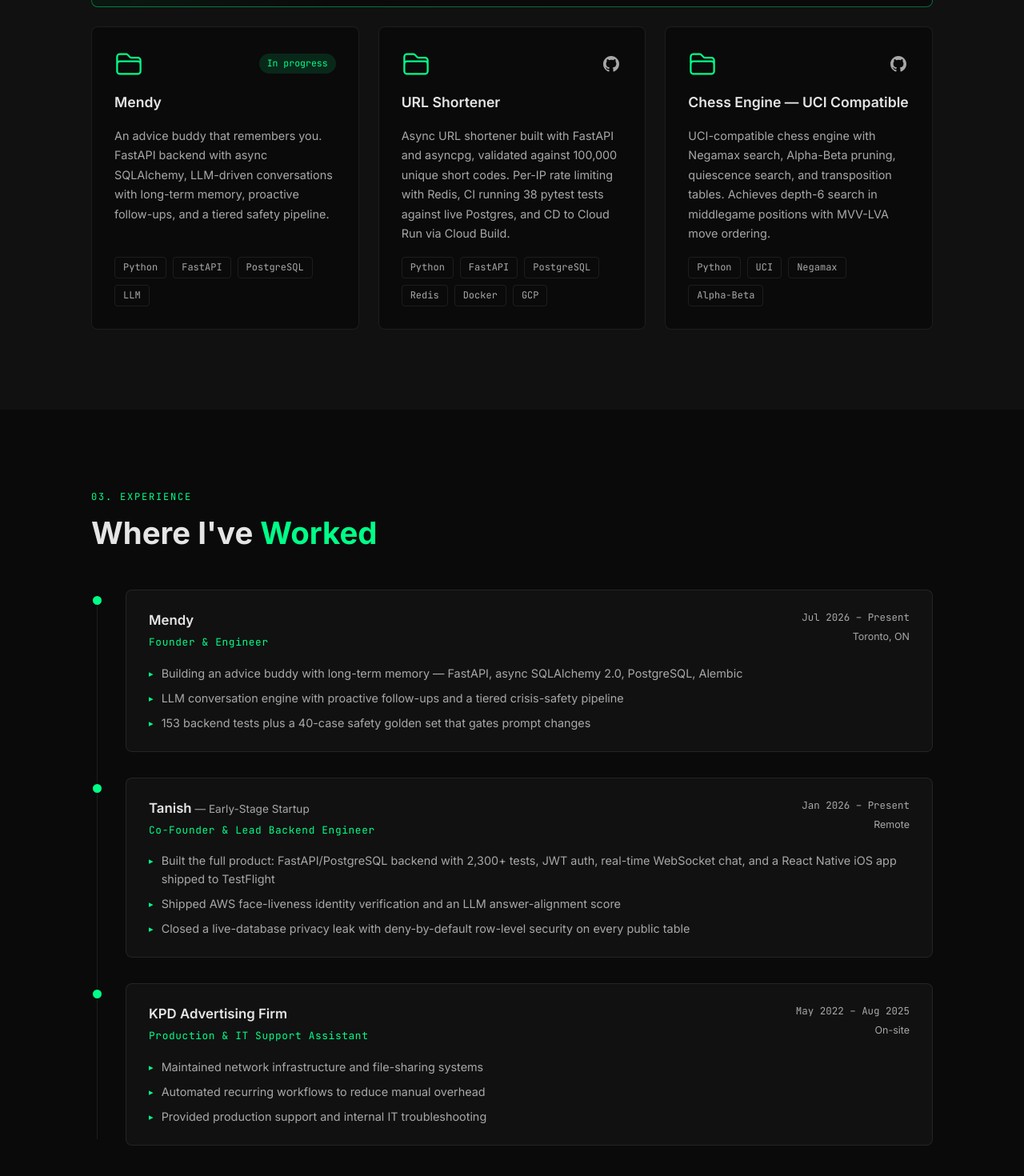
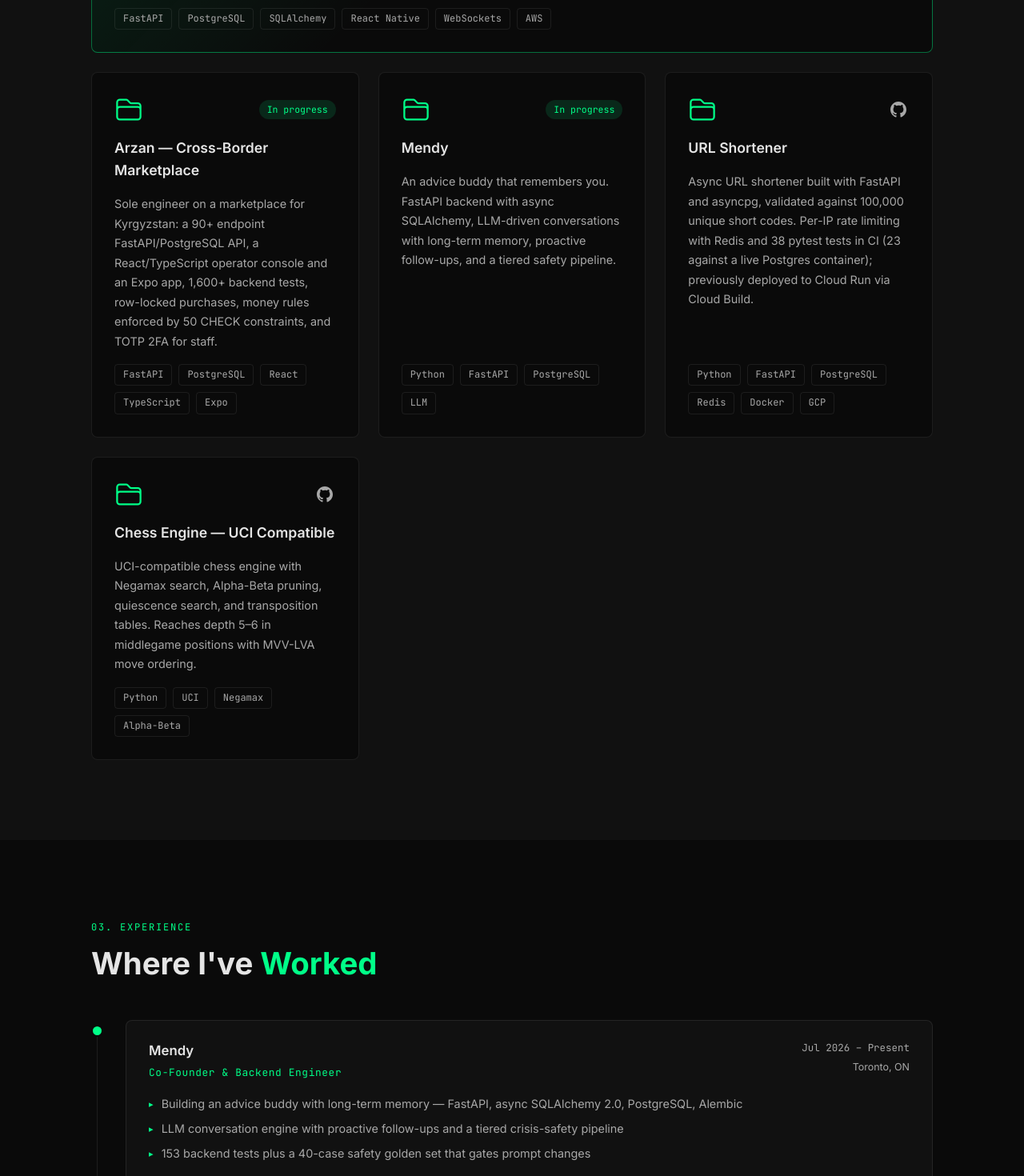
Before and after one commit to alxlyn/personal-portfolio, a React (Vite) app: page / in a window 1280 px wide. Shown: the part 2000-3470 px from the top of the page at 80% size. Built offline with nearby package versions, Linux system fonts and the light colour scheme.

Commit message:
update resume, add arzan and temir, tanish still active, real readme

```diff
--- a/src/data/content.js
+++ b/src/data/content.js
@@ -16,8 +16,8 @@ export const personal = {
 
 export const about = {
   paragraphs: [
-    "I'm a backend engineer and CS student at York University, currently building Mendy — an advice buddy that remembers you. I'm building the whole system solo: FastAPI, async SQLAlchemy, PostgreSQL, and an LLM conversation engine with long-term memory and a tiered safety pipeline.",
-    "Before Mendy I co-founded Tanish, a dating app for Central Asia, and built the entire product — a FastAPI/PostgreSQL backend with 2,300+ tests, a React Native iOS app shipped to TestFlight, AWS face-liveness identity verification, and localization into 4 languages. It's paused while I focus on Mendy.",
+    "I'm a backend engineer and CS student at York University. Since January 2026 I've co-founded three products and built them as lead or sole engineer: Mendy, an advice buddy that remembers you; Arzan, a cross-border marketplace; and Tanish, a dating app for Central Asia.",
+    "Tanish has a FastAPI/PostgreSQL backend with 2,300+ tests, a React Native iOS app on TestFlight, AWS face-liveness verification and 4 languages. On Arzan I'm the sole engineer on a 90+ endpoint API, a React/TypeScript operator console and an Expo app. Mendy runs on FastAPI and PostgreSQL with an LLM conversation engine, long-term memory and a tiered safety pipeline.",
     "I'm looking for backend internships for summer 2027 — if you want to talk systems or startups, my inbox is open.",
   ],
   currentlyInto: [
@@ -41,6 +41,14 @@ export const projects = [
     caseStudy: '/tanish',
   },
   {
+    title: 'Arzan — Cross-Border Marketplace',
+    description:
+      'Sole engineer on a marketplace for Kyrgyzstan: a 90+ endpoint FastAPI/PostgreSQL API, a React/TypeScript operator console and an Expo app, 1,600+ backend tests, row-locked purchases, money rules enforced by 50 CHECK constraints, and TOTP 2FA for staff.',
+    tags: ['FastAPI', 'PostgreSQL', 'React', 'TypeScript', 'Expo'],
+    github: null,
+    status: 'In progress',
+  },
+  {
     title: 'Mendy',
     description:
       'An advice buddy that remembers you. FastAPI backend with async SQLAlchemy, LLM-driven conversations with long-term memory, proactive follow-ups, and a tiered safety pipeline.',
@@ -51,14 +59,14 @@ export const projects = [
   {
     title: 'URL Shortener',
     description:
-      'Async URL shortener built with FastAPI and asyncpg, validated against 100,000 unique short codes. Per-IP rate limiting with Redis, CI running 38 pytest tests against live Postgres, and CD to Cloud Run via Cloud Build.',
+      'Async URL shortener built with FastAPI and asyncpg, validated against 100,000 unique short codes. Per-IP rate limiting with Redis and 38 pytest tests in CI (23 against a live Postgres container); previously deployed to Cloud Run via Cloud Build.',
     tags: ['Python', 'FastAPI', 'PostgreSQL', 'Redis', 'Docker', 'GCP'],
     github: 'https://github.com/alxlyn/alex-url-shortener',
   },
   {
     title: 'Chess Engine — UCI Compatible',
     description:
-      'UCI-compatible chess engine with Negamax search, Alpha-Beta pruning, quiescence search, and transposition tables. Achieves depth-6 search in middlegame positions with MVV-LVA move ordering.',
+      'UCI-compatible chess engine with Negamax search, Alpha-Beta pruning, quiescence search, and transposition tables. Reaches depth 5–6 in middlegame positions with MVV-LVA move ordering.',
     tags: ['Python', 'UCI', 'Negamax', 'Alpha-Beta'],
     github: 'https://github.com/alxlyn/alex-chess-engine',
   },
@@ -68,7 +76,7 @@ export const experience = [
   {
     company: 'Mendy',
     companyNote: null,
-    title: 'Founder & Engineer',
+    title: 'Co-Founder & Backend Engineer',
     location: 'Toronto, ON',
     start: 'Jul 2026',
     end: 'Present',
@@ -76,6 +84,19 @@ export const experience = [
       'Building an advice buddy with long-term memory — FastAPI, async SQLAlchemy 2.0, PostgreSQL, Alembic',
       'LLM conversation engine with proactive follow-ups and a tiered crisis-safety pipeline',
       '153 backend tests plus a 40-case safety golden set that gates prompt changes',
+    ],
+  },
+  {
+    company: 'Arzan',
+    companyNote: 'Cross-Border Marketplace',
+    title: 'Co-Founder & Lead Engineer',
+    location: 'Remote',
+    start: 'May 2026',
+    end: 'Present',
+    bullets: [
+      'Sole engineer: 90+ endpoint FastAPI/PostgreSQL API, React/TypeScript operator console and Expo app, 1,600+ backend tests in GitHub Actions',
+      'Fixed a race that let two operators buy the same order; moved money rules into 50 CHECK constraints',
+      'Verified every finding from a dozen-plus AI code-review passes against the source before fixing anything',
     ],
   },
   {
@@ -92,22 +113,33 @@ export const experience = [
     ],
   },
   {
-    company: 'KPD Advertising Firm',
-    companyNote: null,
+    company: 'Temir AI',
+    companyNote: 'Freelance',
+    title: 'Freelance Developer',
+    location: 'Bishkek (remote)',
+    start: 'Aug 2026',
+    end: 'Sep 2026',
+    bullets: [
+      'AI quoting copilot for a metal warehouse: orders pasted as text, PDF, spreadsheet or photo become priced quotes, via the Anthropic API',
+      'The model may answer only with catalog IDs; unknown units and sizes are flagged, not guessed',
+    ],
+  },
+  {
+    company: 'KPD Advertising',
+    companyNote: 'Seasonal, summers',
     title: 'Production & IT Support Assistant',
-    location: 'On-site',
+    location: 'Bishkek',
     start: 'May 2022',
     end: 'Aug 2025',
     bullets: [
-      'Maintained network infrastructure and file-sharing systems',
-      'Automated recurring workflows to reduce manual overhead',
-      'Provided production support and internal IT troubleshooting',
+      'Set up centralized SMB/NFS file sharing and kept computers, Wi-Fi and printers running',
+      'Checked print orders before pickup and trained non-technical coworkers',
     ],
   },
 ];
 
 export const skills = {
-  Languages: ['Python', 'Java', 'C', 'SQL', 'JavaScript'],
+  Languages: ['Python', 'TypeScript', 'JavaScript', 'SQL', 'Java', 'C'],
   'Backend & Databases': [
     'FastAPI',
     'SQLAlchemy 2.0 (async)',
@@ -123,9 +155,11 @@ export const skills = {
     'AWS (Rekognition)',
     'Docker',
     'Railway',
+    'GitHub Actions',
+    'Supabase',
     'Linux',
     'Git',
     'CI/CD',
   ],
-  'Core Concepts': ['Data Structures & Algorithms', 'Concurrency', 'Distributed Systems', 'OOP'],
+  'Core Concepts': ['Data Structures & Algorithms', 'Concurrency', 'LLM Evaluation', 'Secure Code Review'],
 };
```
Also changed, not shown: public/tanish.html (+4 -5 lines), 2 other files (tests, documents, lock files or other folders).
